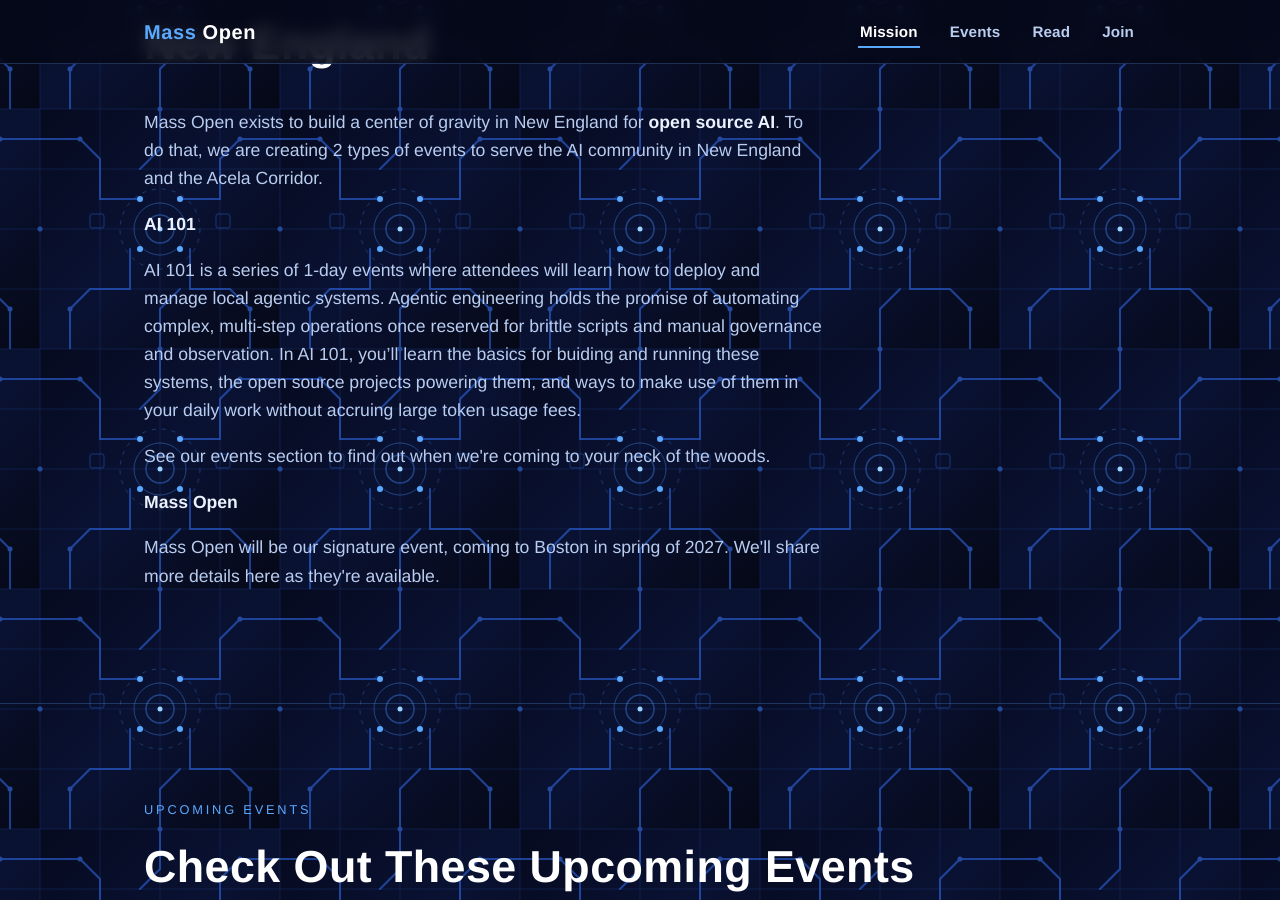
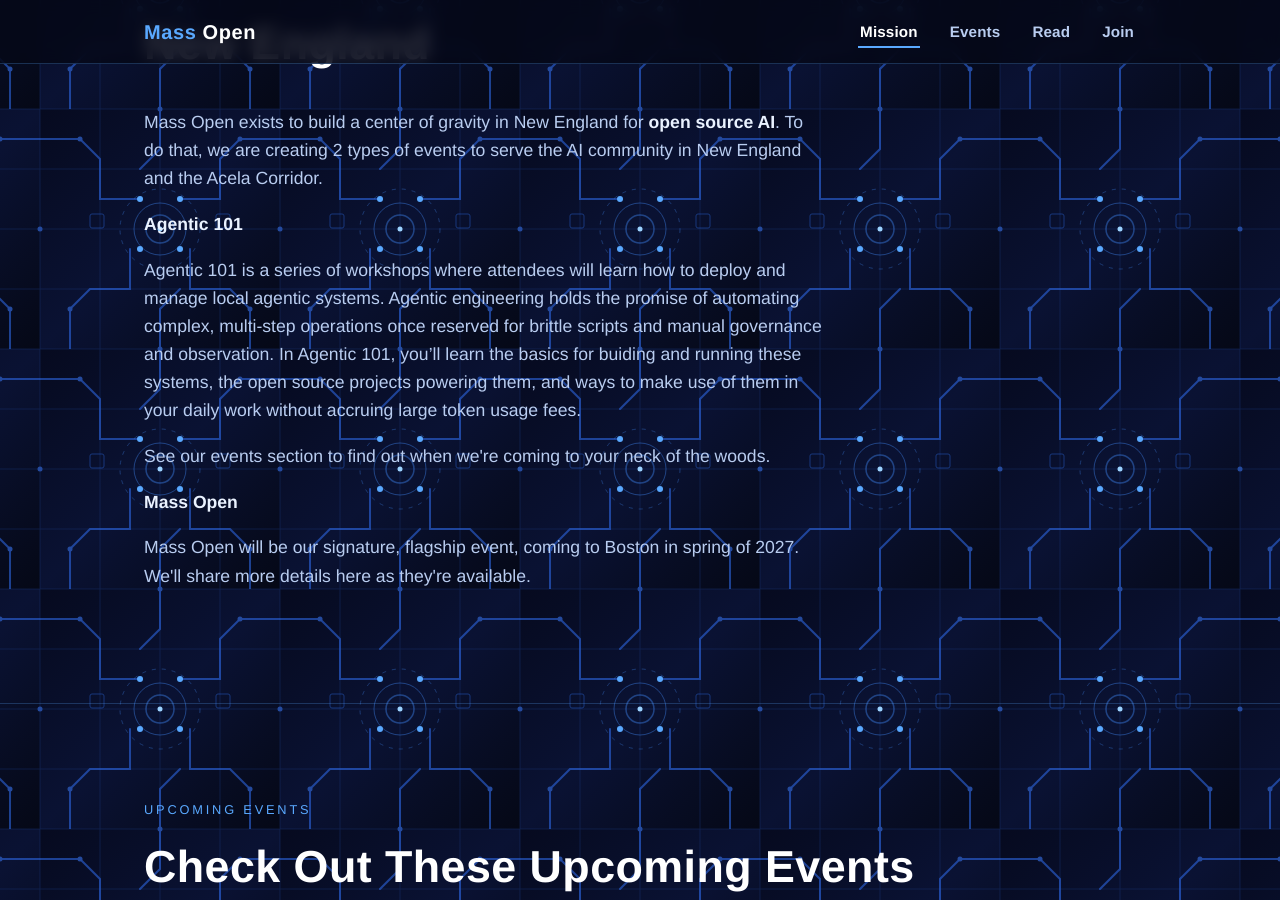
Before and after one commit to AccelGentic/massopen.ai, a Jekyll site: the page built from index.html, in a window 1280 px wide and 900 px high, scrolled down 1091 px. Built offline with Jekyll 4.4.1, drawn with Linux system fonts in a browser that asks for light colours; some of the changed text lies outside the part shown.

Commit message:
adding singular event

```diff
--- /dev/null
+++ b/_data/sept15-dc.yml
@@ -0,0 +1,4 @@
+# Individual events rendered as paragraph descriptions.
+- date: "Sept 15, 2026"
+  title: Agentic 101 DC (Co-located with State of the Stack)
+  body: "Our insaugural Agentic 101 event! This one-day workshop for enterprise developers and devops professionals will get you started with open models and local agentic engineering. Head over to the <a href=\"https://dcstateofthestack.org/registration/\" target=\"_null\">registration page</a> at the DC State of the Stack event site. Registration is $50 per person - <a href=\"mailto:massopen@massopen.ai\">ask about group discounts</a>.<p><br /><strong>Agenda</strong></p><p><br /></p><p>9:30am - 10am: Kickoff - the latest in open source AI management and governance<br /><p>10am - 11am: Getting Started with Local Models(Quantization, Harnesses, etc.)<br /><p>11am - noon: Coding with Multipla Agent Personas<br />noon - 1pm: Lunch (provided)<br />1pm - 2pm: Getting Started with Ontologies and Data Graphs<br />2pm - 3pm: InnerSource and Agentic Engineering - a hands-on guide<br />3pm - 5pm: Hands-on Experimentation (quantization, constructing a harness, coding with agent personas, constructing ontologies, etc.)<br />5pm - 7pm: Happy Hour (sponsoredby <a href=\"https://generationship.ai\" target=\"_null\">Generationship</a>)"
--- a/_includes/sections/mission.html
+++ b/_includes/sections/mission.html
@@ -8,11 +8,11 @@
 	To do that, we are creating 2 types of events to serve the AI community in New England and
 	the Acela Corridor.
       </p>
-      <p><strong>AI 101</strong>
+      <p><strong>Agentic 101</strong>
       </p>
-      <p>AI 101 is a series of 1-day events where attendees will learn how to deploy and manage local
+      <p>Agentic 101 is a series of workshops where attendees will learn how to deploy and manage local
       agentic systems. Agentic engineering holds the promise of automating complex, multi-step
-      operations once reserved for brittle scripts and manual governance and observation. In AI 101, you’ll
+      operations once reserved for brittle scripts and manual governance and observation. In Agentic 101, you’ll
       learn the basics for buiding and running these systems, the open source projects powering them, and
       ways to make use of them in your daily work without accruing large token usage fees.
       </p>
@@ -21,7 +21,7 @@
       </p>
       <p><strong>Mass Open</strong>
       <p>
-	Mass Open will be our signature event, coming to Boston in spring of 2027. We'll share more details
+	Mass Open will be our signature, flagship event, coming to Boston in spring of 2027. We'll share more details
 	here as they're available.
       </p>
     </div>
--- /dev/null
+++ b/_includes/sections/sept15-dc.html
@@ -0,0 +1,17 @@
+<section class="section" id="sept15-dc">
+  <div class="container">
+    <p class="section__eyebrow">Upcoming Events</p>
+    <h2 class="section__title">Check Out These Upcoming Events</h2>
+    <ol class="dates">
+      {% for item in site.data.sept15-dc %}
+        <li class="date">
+          <span class="date__num accent">{{ item.date }}</span>
+          <div class="date__body">
+            <h3 class="date__title">{{ item.title }}</h3>
+            <p>{{ item.body }}</p>
+          </div>
+        </li>
+      {% endfor %}
+    </ol>
+  </div>
+</section>
--- a/index.html
+++ b/index.html
@@ -8,3 +8,4 @@
 {% include sections/events.html %}
 {% include sections/read.html %}
 {% include sections/join.html %}
+{% include sections/sept15-dc.html %}
```
Also changed, not shown: _data/events.yml (+8 -8 lines), Gemfile.lock, 9 other files.
